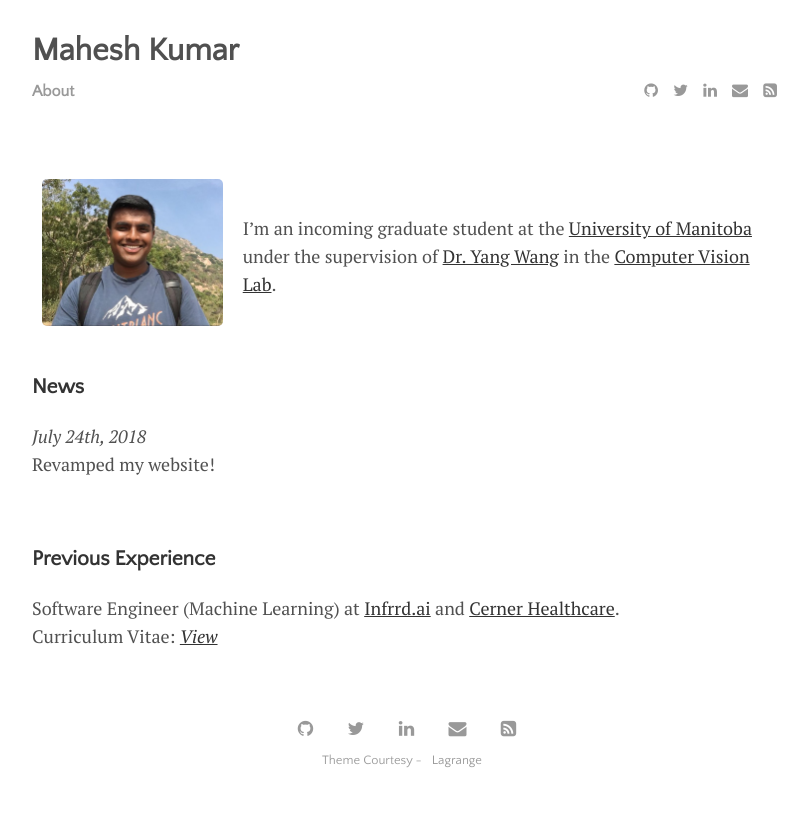
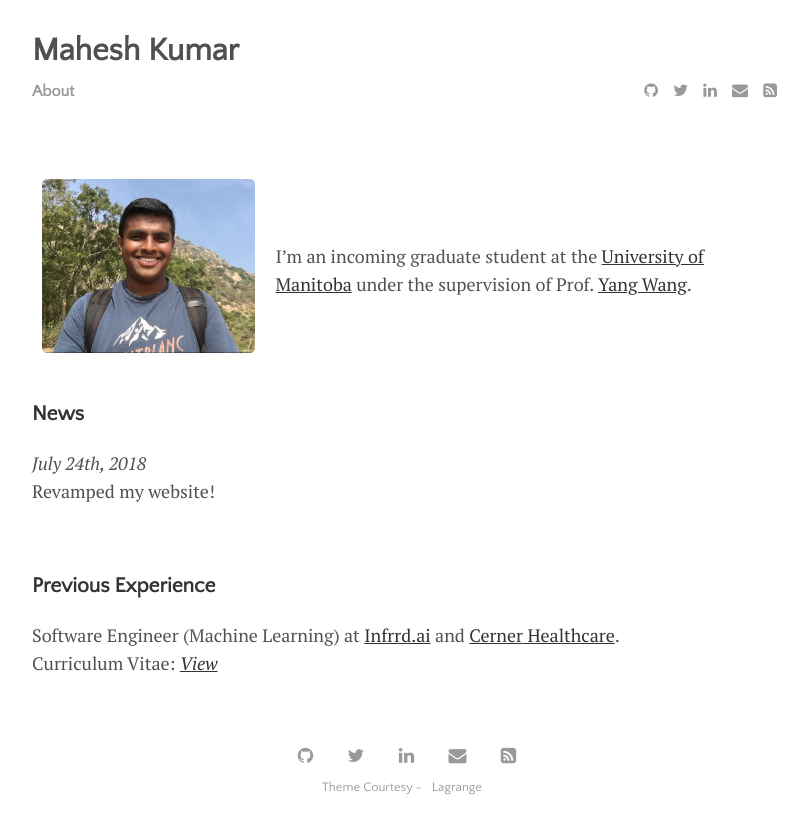
Before and after one commit to maheshkkumar/maheshkkumar.github.io, a Jekyll site: the page built from menu/about.md, in a window 1280 px wide. Shown: the top 834 px of the page, without its empty margins (233-1041 px from the left). Built offline with Jekyll 4.4.1, drawn with Linux system fonts in a browser that asks for light colours.

Commit message:
Updated personal information and CV

```diff
--- a/menu/about.md
+++ b/menu/about.md
@@ -2,7 +2,7 @@
 layout: page
 ---
 
-|<img src="/assets/img/profile.jpeg" alt="profile" width="400px" height="400px" />|I'm an incoming graduate student at the [University of Manitoba](http://umanitoba.ca) under the supervision of [Dr. Yang Wang](https://www.cs.umanitoba.ca/~ywang) in the [Computer Vision Lab](https://www.cs.umanitoba.ca/~vision). <!-- My research interests cover topics in computer vision and machine learning, with an emphasis on deep learning. -->|
+|<img src="/assets/img/profile.jpeg" alt="profile" width="400px" height="400px" />|I'm an incoming graduate student at the [University of Manitoba](http://umanitoba.ca) under the supervision of Prof. [Yang Wang](https://www.cs.umanitoba.ca/~ywang). <!-- in the [Computer Vision Lab](https://www.cs.umanitoba.ca/~vision). My research interests cover topics in computer vision and machine learning, with an emphasis on deep learning. -->|
 
 <!-- Specifically, I am interested in weakly supervised, self-supervised and generative models. -->
 
```
Also changed, not shown: 20 other files.
